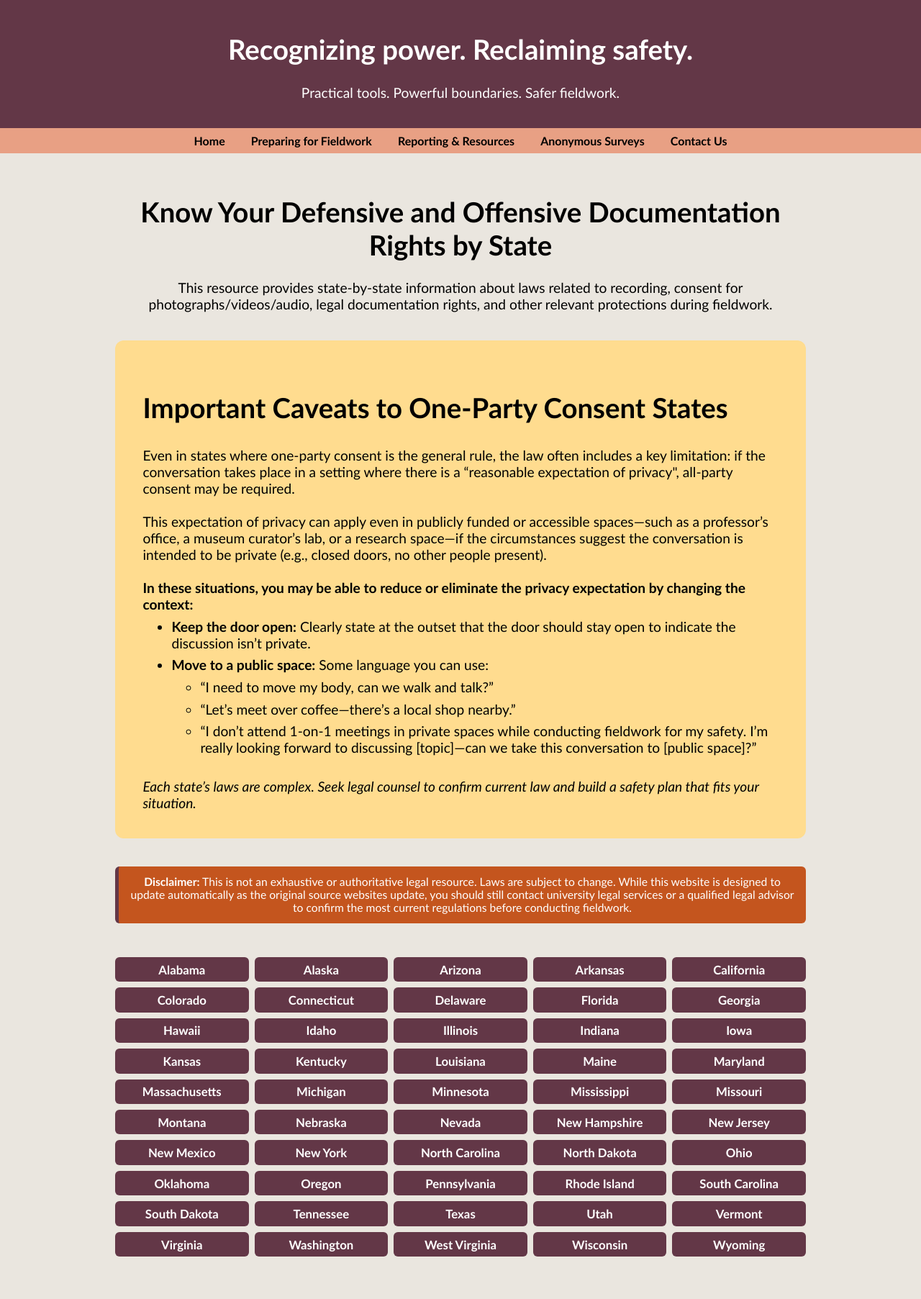
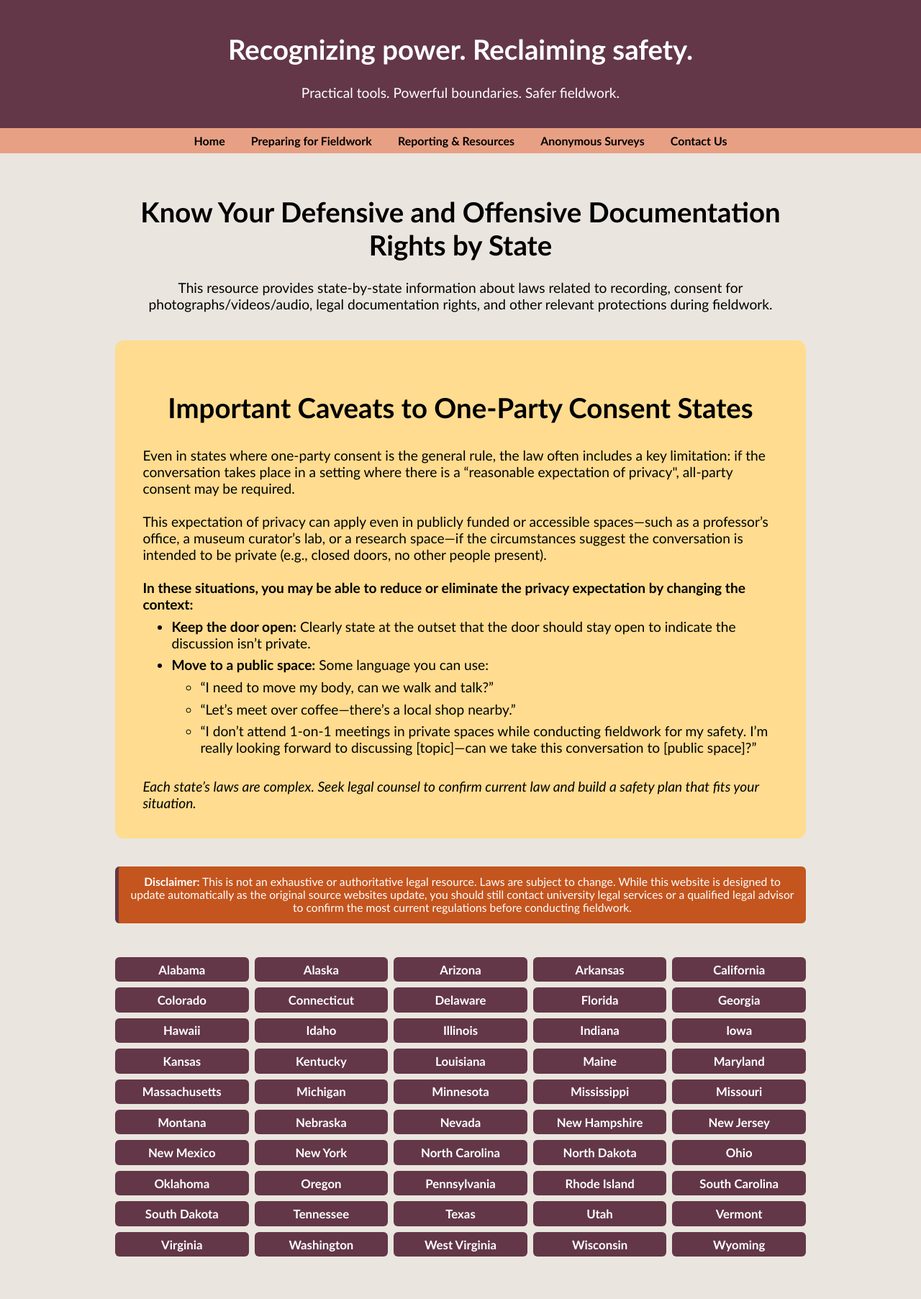
Before and after one commit to AnthroSafetyWarrior/GoldenTrowelProject, a Jekyll site: the page built from _pages/statelaw.html, in a window 1280 px wide. Shown: the whole page at 72% size. Built offline with Jekyll 4.4.1, drawn with Linux system fonts in a browser that asks for light colours.

Commit message:
updating pages

```diff
--- a/_layouts/default.html
+++ b/_layouts/default.html
@@ -13,15 +13,15 @@
     }
 
     h1 {
-      font-size: 2.4em;
+      font-size: 2.4em;text-align:center;
     }
 
     h2 {
-      font-size: 2em;
+      font-size: 2em; text-align:center;
     }
 
     h3 {
-      font-size: 1.5em;
+      font-size: 1.5em;text-align:center;
     }
 
     p {
```
